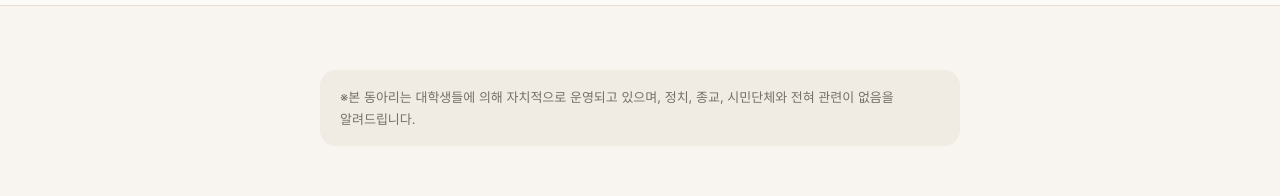
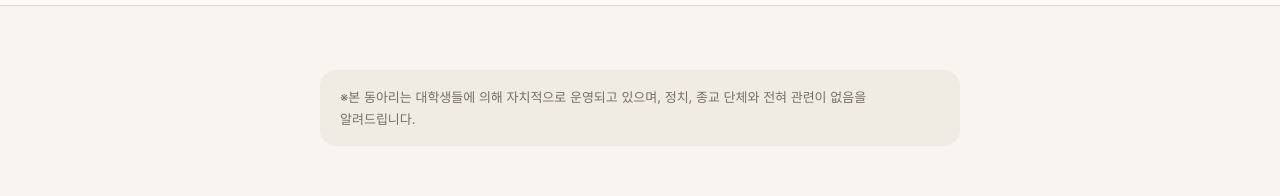
Before and after one commit to animalmate/Animalmate, a Next.js app: page /about in a window 1280 px wide. Shown: the part 452-648 px from the top of the page. Built offline with nearby package versions, Linux system fonts and the light colour scheme; a web font is replaced by a local one.

Commit message:
about 고지문에서 시민단체를 뺀다
"정치, 종교, 시민단체와 전혀 관련이 없음"을 "정치, 종교 단체와 전혀 관련이 없음"으로 바꾼다.

```diff
--- a/src/app/about/page.tsx
+++ b/src/app/about/page.tsx
@@ -36,7 +36,7 @@ export default function AboutPage() {
         {/* 고지문은 사진 **위**에 둔다(2026-08-28 사용자 지시). 소개글 바로 다음에 읽히는 자리다.
             크기·색은 한 단계씩 낮춰 본문이 아니라 각주로 보이게 한다. */}
         <p className="rounded-2xl bg-cream-100 px-5 py-4 text-[13px] leading-[1.7] text-ink-500">
-          ※본 동아리는 대학생들에 의해 자치적으로 운영되고 있으며, 정치, 종교, 시민단체와 전혀
+          ※본 동아리는 대학생들에 의해 자치적으로 운영되고 있으며, 정치, 종교 단체와 전혀
           관련이 없음을 알려드립니다.
         </p>
 
```
